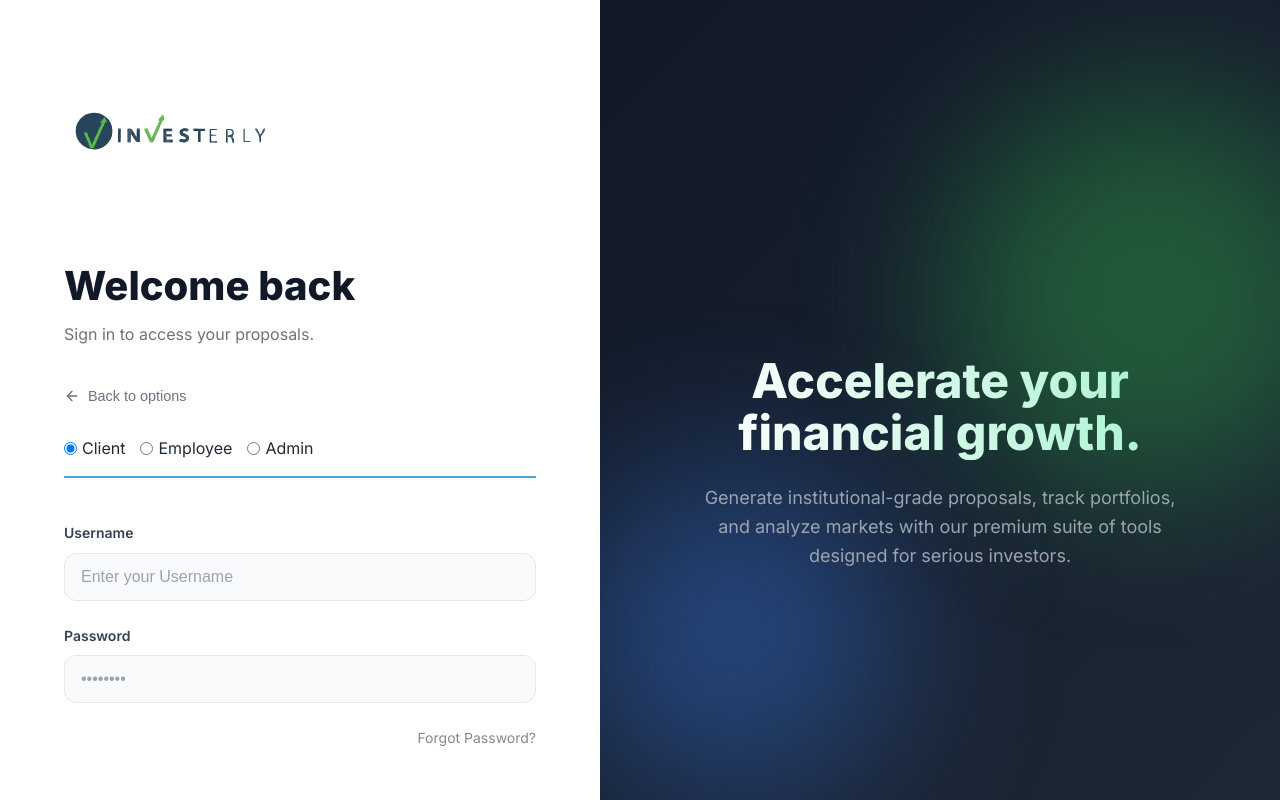
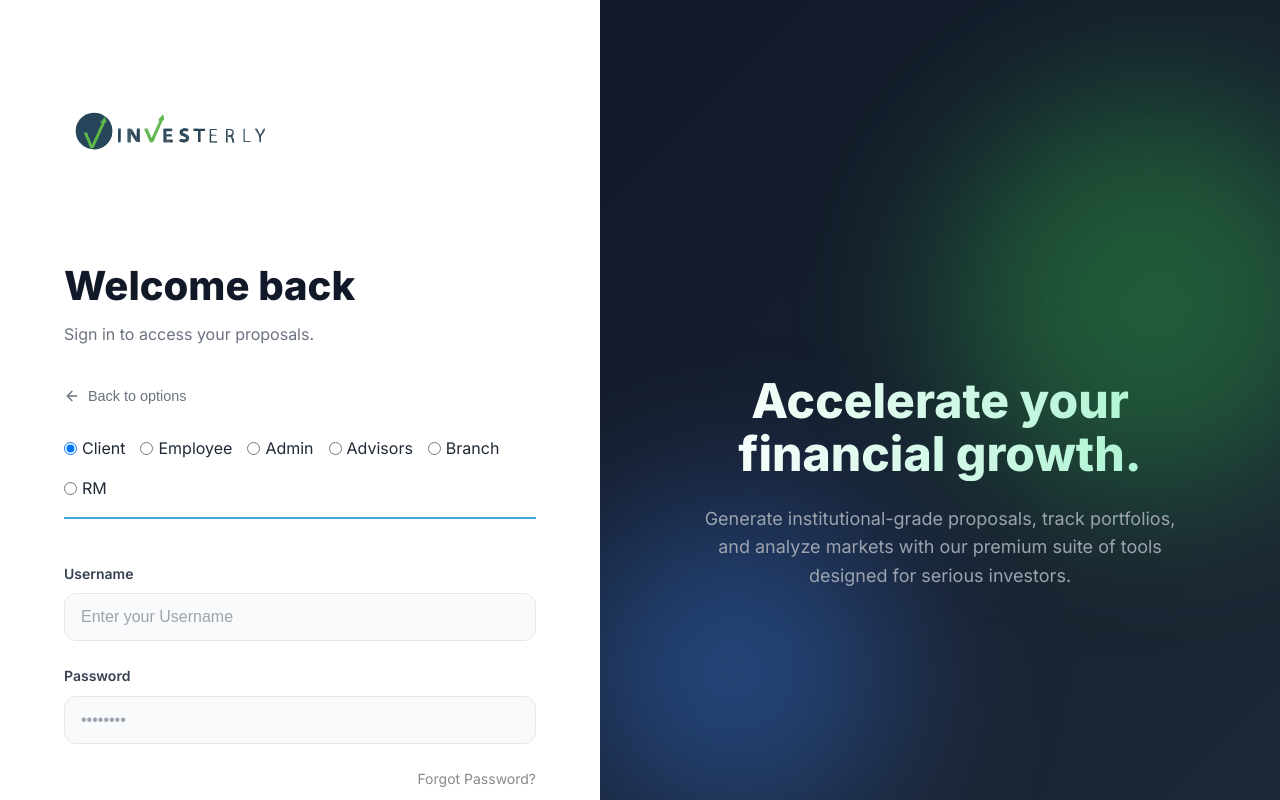
Before and after one commit to Vedd08/investerly, a React (Vite) app in the folder fintech-frontend/: page /login in a window 1280 px wide. Both pictures are taken after a click on the element 300 px from the left and 477 px from the top of the page. Shown: the top 800 px of the page. Built offline with nearby package versions, Linux system fonts and the light colour scheme.

Commit message:
Add Advisors, Branch, and RM roles to login options

```diff
--- a/fintech-frontend/src/pages/Login.jsx
+++ b/fintech-frontend/src/pages/Login.jsx
@@ -251,7 +251,7 @@ const Login = () => {
             </button>
 
             <form onSubmit={handleRedvisionSubmit} className="auth-form">
-              <div className="role-selection" style={{ display: 'flex', gap: '15px', marginBottom: '20px', borderBottom: '2px solid #45a8de', paddingBottom: '15px' }}>
+              <div className="role-selection" style={{ display: 'flex', flexWrap: 'wrap', gap: '15px', marginBottom: '20px', borderBottom: '2px solid #45a8de', paddingBottom: '15px' }}>
                 <label style={{ display: 'flex', alignItems: 'center', cursor: 'pointer', gap: '5px' }}>
                   <input type="radio" name="rvRole" value="client" checked={rvRole === 'client'} onChange={(e) => setRvRole(e.target.value)} />
                   Client
@@ -263,6 +263,18 @@ const Login = () => {
                 <label style={{ display: 'flex', alignItems: 'center', cursor: 'pointer', gap: '5px' }}>
                   <input type="radio" name="rvRole" value="admin" checked={rvRole === 'admin'} onChange={(e) => setRvRole(e.target.value)} />
                   Admin
+                </label>
+                <label style={{ display: 'flex', alignItems: 'center', cursor: 'pointer', gap: '5px' }}>
+                  <input type="radio" name="rvRole" value="advisors" checked={rvRole === 'advisors'} onChange={(e) => setRvRole(e.target.value)} />
+                  Advisors
+                </label>
+                <label style={{ display: 'flex', alignItems: 'center', cursor: 'pointer', gap: '5px' }}>
+                  <input type="radio" name="rvRole" value="branch" checked={rvRole === 'branch'} onChange={(e) => setRvRole(e.target.value)} />
+                  Branch
+                </label>
+                <label style={{ display: 'flex', alignItems: 'center', cursor: 'pointer', gap: '5px' }}>
+                  <input type="radio" name="rvRole" value="rm" checked={rvRole === 'rm'} onChange={(e) => setRvRole(e.target.value)} />
+                  RM
                 </label>
               </div>
 
@@ -309,7 +321,7 @@ const Login = () => {
               <h3 style={{ marginBottom: '15px' }}>Reset Password</h3>
               <p style={{ fontSize: '14px', color: '#666', marginBottom: '20px' }}>Enter your username and role to receive an OTP.</p>
 
-              <div className="role-selection" style={{ display: 'flex', gap: '15px', marginBottom: '20px', borderBottom: '2px solid #45a8de', paddingBottom: '15px' }}>
+              <div className="role-selection" style={{ display: 'flex', flexWrap: 'wrap', gap: '15px', marginBottom: '20px', borderBottom: '2px solid #45a8de', paddingBottom: '15px' }}>
                 <label style={{ display: 'flex', alignItems: 'center', cursor: 'pointer', gap: '5px' }}>
                   <input type="radio" name="forgotRole" value="client" checked={forgotRole === 'client'} onChange={(e) => setForgotRole(e.target.value)} />
                   Client
@@ -321,6 +333,18 @@ const Login = () => {
                 <label style={{ display: 'flex', alignItems: 'center', cursor: 'pointer', gap: '5px' }}>
                   <input type="radio" name="forgotRole" value="admin" checked={forgotRole === 'admin'} onChange={(e) => setForgotRole(e.target.value)} />
                   Admin
+                </label>
+                <label style={{ display: 'flex', alignItems: 'center', cursor: 'pointer', gap: '5px' }}>
+                  <input type="radio" name="forgotRole" value="advisors" checked={forgotRole === 'advisors'} onChange={(e) => setForgotRole(e.target.value)} />
+                  Advisors
+                </label>
+                <label style={{ display: 'flex', alignItems: 'center', cursor: 'pointer', gap: '5px' }}>
+                  <input type="radio" name="forgotRole" value="branch" checked={forgotRole === 'branch'} onChange={(e) => setForgotRole(e.target.value)} />
+                  Branch
+                </label>
+                <label style={{ display: 'flex', alignItems: 'center', cursor: 'pointer', gap: '5px' }}>
+                  <input type="radio" name="forgotRole" value="rm" checked={forgotRole === 'rm'} onChange={(e) => setForgotRole(e.target.value)} />
+                  RM
                 </label>
               </div>
 
```
